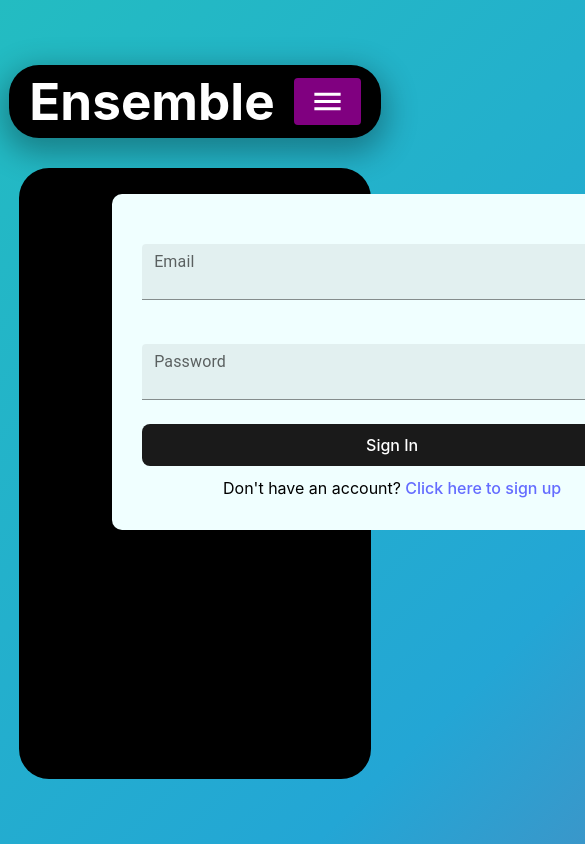
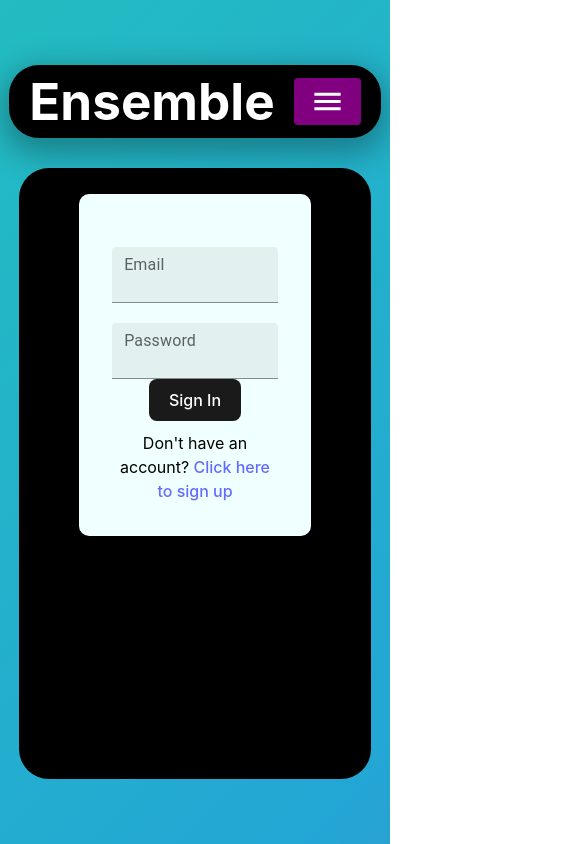
Before and after one commit to ramjayakumar21/Ensemble, a React (Vite) app in the folder frontend/: page /account in a window 390 px wide. Shown: the top 844 px of the page, 585 px wide, since content can reach past the window. Built offline with nearby package versions, Linux system fonts and the light colour scheme; no server answers.

Commit message:
Fixed css bugs with mobile

```diff
--- a/frontend/src/App.tsx
+++ b/frontend/src/App.tsx
@@ -2,7 +2,7 @@ import { useState } from "react";
 import ReactDOM from "react-dom/client";
 import { Routes, Route, Link, Navigate } from "react-router-dom";
 import PersonIcon from "@mui/icons-material/Person";
-import MenuIcon from '@mui/icons-material/Menu';
+import MenuIcon from "@mui/icons-material/Menu";
 import reactLogo from "./assets/react.svg";
 import { Drawer, Button } from "@mui/material";
 import "./App.css";
@@ -12,10 +12,8 @@ import MyReviews from "./pages/MyReviews";
 import ReviewPage from "./pages/ReviewPage";
 import { NewReview } from "./pages/NewReview";
 
-
-
 function requireAuth() {
-  let userCredential = localStorage.getItem("userCredential");
+  let userCredential = isSignedIn();
   if (userCredential == null) {
     console.log("Unauthorized access!");
     return false;
@@ -23,6 +21,9 @@ function requireAuth() {
   return true;
 }
 
+function isSignedIn() {
+  return localStorage.getItem("userCredential") != null;
+}
 function ProtectedRoute({
   user,
   redirectURL,
@@ -50,7 +51,7 @@ function App() {
           <Link to={"/"}>
             <li>HOME</li>
           </Link>
-          {localStorage.getItem("userCredential") ? (
+          {isSignedIn() ? (
             <Link to={"my-reviews"}>
               <li>MY REVIEWS</li>
             </Link>
@@ -58,44 +59,39 @@ function App() {
         </ul>
         <div className="account-icon">
           <Link to={"account"}>
-            <span>
-              {localStorage.getItem("userCredential") ? "Account" : "Sign In"}
-            </span>
+            <span>{isSignedIn() ? "Account" : "Sign In"}</span>
             <PersonIcon />
           </Link>
         </div>
         <div className="side-menu-btn">
-          <Button variant="contained"
-            sx={
-              {
-                backgroundColor: "purple"
-              }
-            }
+          <Button
+            variant="contained"
+            sx={{
+              backgroundColor: "purple",
+            }}
             onClick={() => {
               toggleSideMenu(true);
             }}
           >
-            <MenuIcon fontSize="large"/>
+            <MenuIcon fontSize="large" />
           </Button>
         </div>
-        <Drawer
-          anchor="right"
-          open={sideMenu}
+        <Drawer anchor="right" open={sideMenu}
           onClose={() => {
             toggleSideMenu(false);
           }}
         >
           <ul className="side-menu--buttons">
-            <Link to={"/"}>
+            <Link to={"/"} onClick={() => toggleSideMenu(false)}>
               <li>HOME</li>
             </Link>
-            {localStorage.getItem("userCredential") ? (
-              <Link to={"my-reviews"}>
+            {isSignedIn() ? (
+              <Link to={"my-reviews"} onClick={() => toggleSideMenu(false)}>
                 <li>MY REVIEWS</li>
               </Link>
             ) : null}
-            <Link to={"account"}>
-                <li>ACCOUNT</li>
+            <Link to={"account"} onClick={() => toggleSideMenu(false)}>
+              <li>ACCOUNT</li>
             </Link>
           </ul>
         </Drawer>
--- a/frontend/src/components/ReviewWidget.css
+++ b/frontend/src/components/ReviewWidget.css
@@ -30,3 +30,19 @@ h2 {
     padding: 20px;
     font-size: 20px;
 }
+
+@media only screen and (max-width: 800px) {
+    .review {
+      display: block;
+    }
+
+    .review--album-title {
+        font-size: 2em;
+        word-wrap: break-word;
+        margin-left: 10px;
+    }
+
+    .review--content {
+        margin: 0 auto;
+    }
+}
--- a/frontend/src/pages/Account.css
+++ b/frontend/src/pages/Account.css
@@ -1,11 +1,10 @@
 
 .auth-form {
-    margin-left: 25%;
-    margin-top: 5%;
+    margin: 5% auto;
     border-radius: 10px;
-    padding: 30px;
+    padding: 10%;
     display: grid;
-    width: 500px;
+    width: 50%;
     grid-template-rows: 100px 100px;
     grid-column: 50px;
     background-color: azure;
@@ -20,3 +19,9 @@
 .auth-form a {
     cursor: pointer;
 }
+
+.account-form button {
+    padding: 5%;
+    margin: 5%;
+    background-color: blueviolet;
+}
--- a/frontend/src/pages/Account.tsx
+++ b/frontend/src/pages/Account.tsx
@@ -20,13 +20,13 @@ export default function Account() {
   const [password, setPassword] = useState("");
   const [passwordRepeat, setPasswordRepeat] = useState("")
 
-  const REDIRECT_URI = "http://localhost:5173/account";
+  const REDIRECT_URI = import.meta.env.VITE_REDIRECT_URI
 
   /**
    * Firebase Config Settings
    */
   const firebaseConfig = {
-    apiKey: "AIzaSyDVPH4CdvYLJkitJy_QqZhqf5mn758T59Y",
+    apiKey: import.meta.env.VITE_FIREBASE_KEY,
     authDomain: "ensemble-a40ee.firebaseapp.com",
     projectId: "ensemble-a40ee",
     storageBucket: "ensemble-a40ee.appspot.com",
@@ -177,28 +177,14 @@ export default function Account() {
     return base64encode(digest);
   }
 
-  // createUserWithEmailAndPassword(auth, "rameyland21@gmail.com", "password123")
-  // .then((userCredential) => {
-  //     // Signed in
-  //     const user = userCredential.user;
-  //     console.log("user!! ", user)
-  //     // ...
-  // })
-  // .catch((error) => {
-  //     const errorCode = error.code;
-  //     const errorMessage = error.message;
-  //     console.log("error", error)
-  //     // ..
-  //   });
-
   return (
     <div>
       <div
         className="auth-form"
         style={{
-          visibility: localStorage.getItem("userCredential")
-            ? "hidden"
-            : "visible",
+          display: localStorage.getItem("userCredential")
+            ? "none"
+            : "block",
         }}
       >
         <TextField
@@ -254,9 +240,9 @@ export default function Account() {
       <div
         className="account-form"
         style={{
-          visibility: localStorage.getItem("userCredential")
-            ? "visible"
-            : "hidden",
+          display: localStorage.getItem("userCredential")
+            ? "block"
+            : "none",
         }}
       >
         <button onClick={linkSpotify}>{(localStorage.getItem("Authentication")) ? "Spotify has been linked" : "Link Spotify"}</button>
--- a/frontend/src/pages/Home.tsx
+++ b/frontend/src/pages/Home.tsx
@@ -8,6 +8,7 @@ export default function Home() {
 
             <img className='banner' src='/pexels-vishnu-r-nair-1105666.jpg'></img>
             <h1>Welcome!</h1>
+            <p>Welcome to Ensemble, a place to share your music opinions with friends! Feel free to sign into your account and add reviews!</p>
         </div>
     )
 }
--- a/frontend/src/pages/MyReviews.css
+++ b/frontend/src/pages/MyReviews.css
@@ -7,3 +7,9 @@
     display: flex;
 
 }
+
+@media only screen and (max-width: 800px) {
+    #root {
+      padding: 0px;
+    }
+}
--- a/frontend/vite.config.ts
+++ b/frontend/vite.config.ts
@@ -6,6 +6,6 @@ export default defineConfig({
   plugins: [react()],
     server: {
       host: "0.0.0.0",
-      port: 3000 // Change this to the port you want to use
+      port: 5173 // Change this to the port you want to use
     }
 })
```
